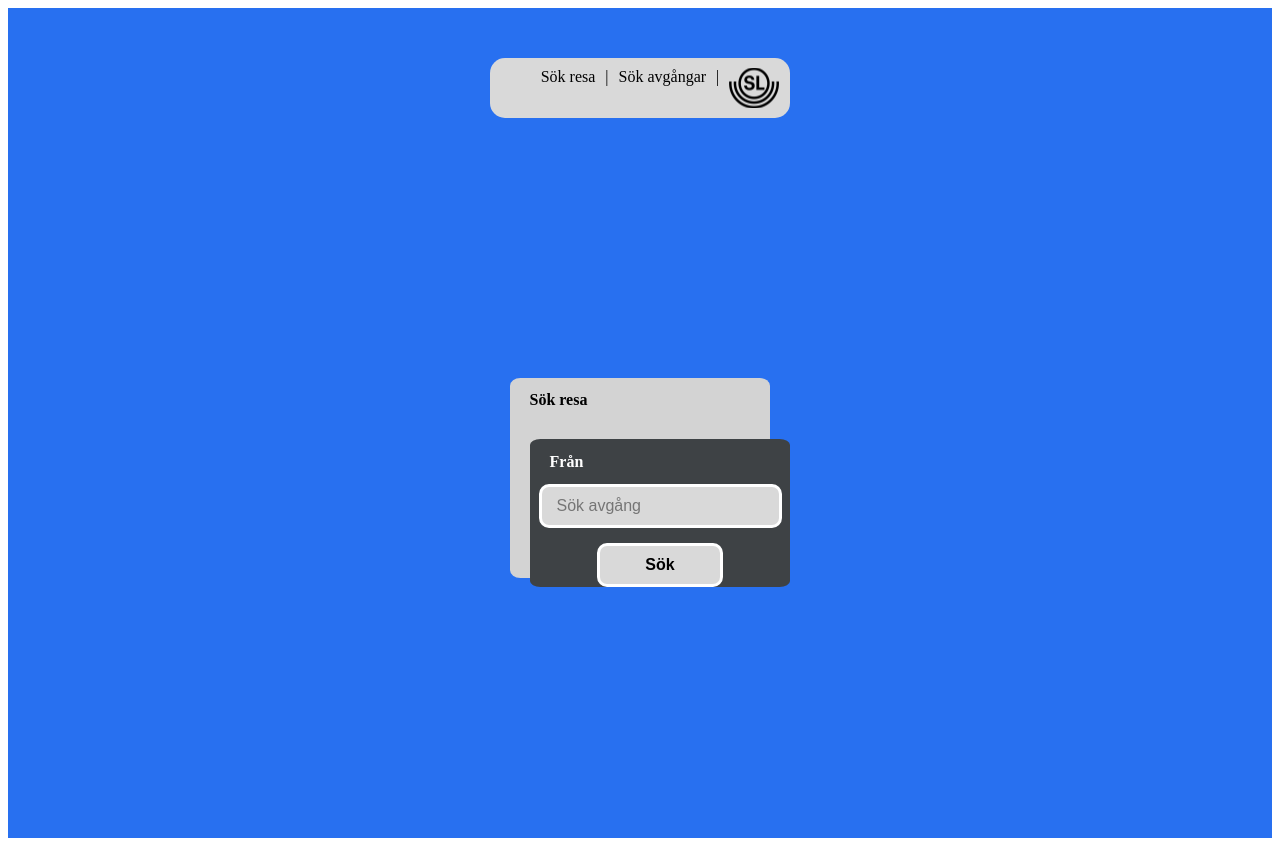
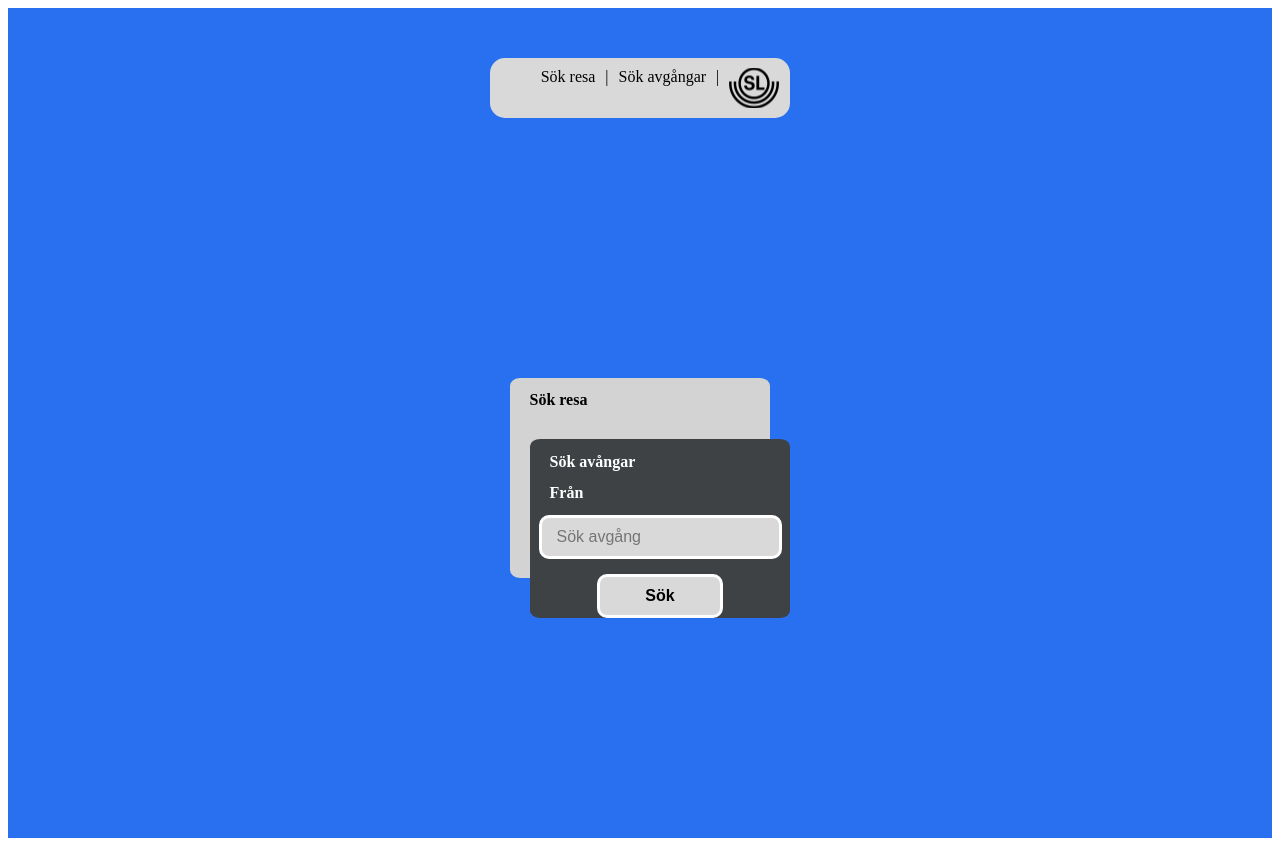
Before and after one commit to maisahjuevesano/SL_application, a React (Vite) app: page / in a window 1280 px wide. Built offline with nearby package versions, Linux system fonts and the light colour scheme.

Commit message:
fixed the links nav and router

```diff
--- a/src/components/Departures.tsx
+++ b/src/components/Departures.tsx
@@ -69,6 +69,7 @@ export const Departures = () => {
         </DivHeading>
         <InputAndButtonContainer>
           <DivHeading>
+            <Heading3>Sök avångar</Heading3>
             <Heading3>Från</Heading3>
           </DivHeading>
           <StyledInput
--- a/src/components/Nav.tsx
+++ b/src/components/Nav.tsx
@@ -13,15 +13,15 @@ export const Nav = () => {
       <StyledNav>
         <StyledUl>
           <StyledLi>
-            <Link to="/">Sök resa</Link>
+            <Link to="/SearchTravel">Sök resa</Link>
           </StyledLi>
 
           <StyledLi>
-            <Link to="/departures">Sök avgångar</Link>
+            <Link to="/">Sök avgångar</Link>
           </StyledLi>
 
           <StyledLi>
-            <Link to="/home">
+            <Link to="/">
               <ImageContainer></ImageContainer>
             </Link>
           </StyledLi>
--- a/src/router.tsx
+++ b/src/router.tsx
@@ -11,7 +11,7 @@ export const router = createBrowserRouter([
     errorElement: <NotFound />,
     children: [
       {
-        index: true,
+        index: true, // detta är min startsida
         element: <Departures />,
       },
       {
--- a/src/styled/styledDepartures.tsx
+++ b/src/styled/styledDepartures.tsx
@@ -27,7 +27,7 @@ export const InputAndButtonContainer = styled.div`
   width: 260px;
   border-radius: 4%;
   margin-top: 30px;
-  margin-left: 40px; // den ska ligga lite mer åt höger
+  margin-left: 40px;
 `;
 
 export const StyledInput = styled.input`
```
